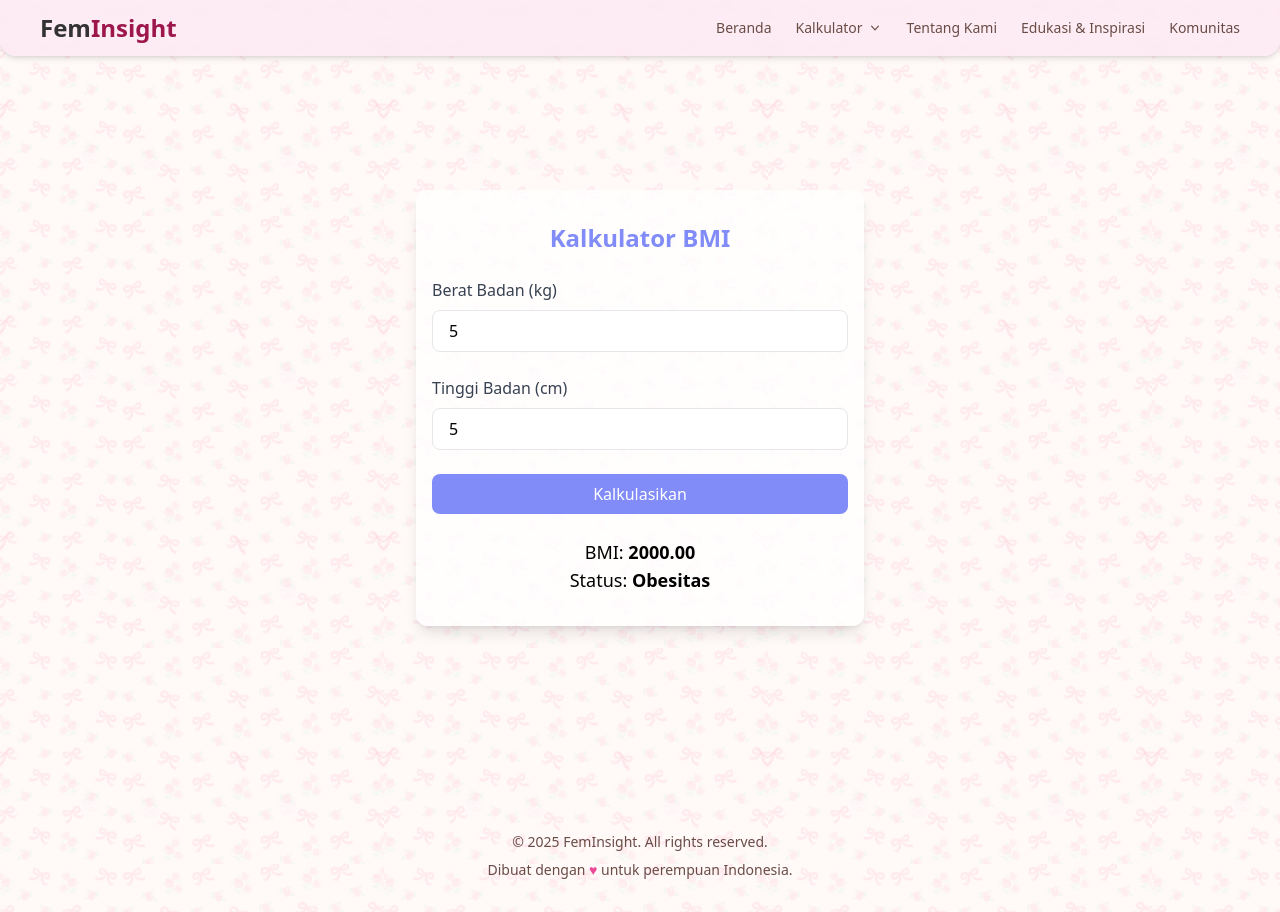
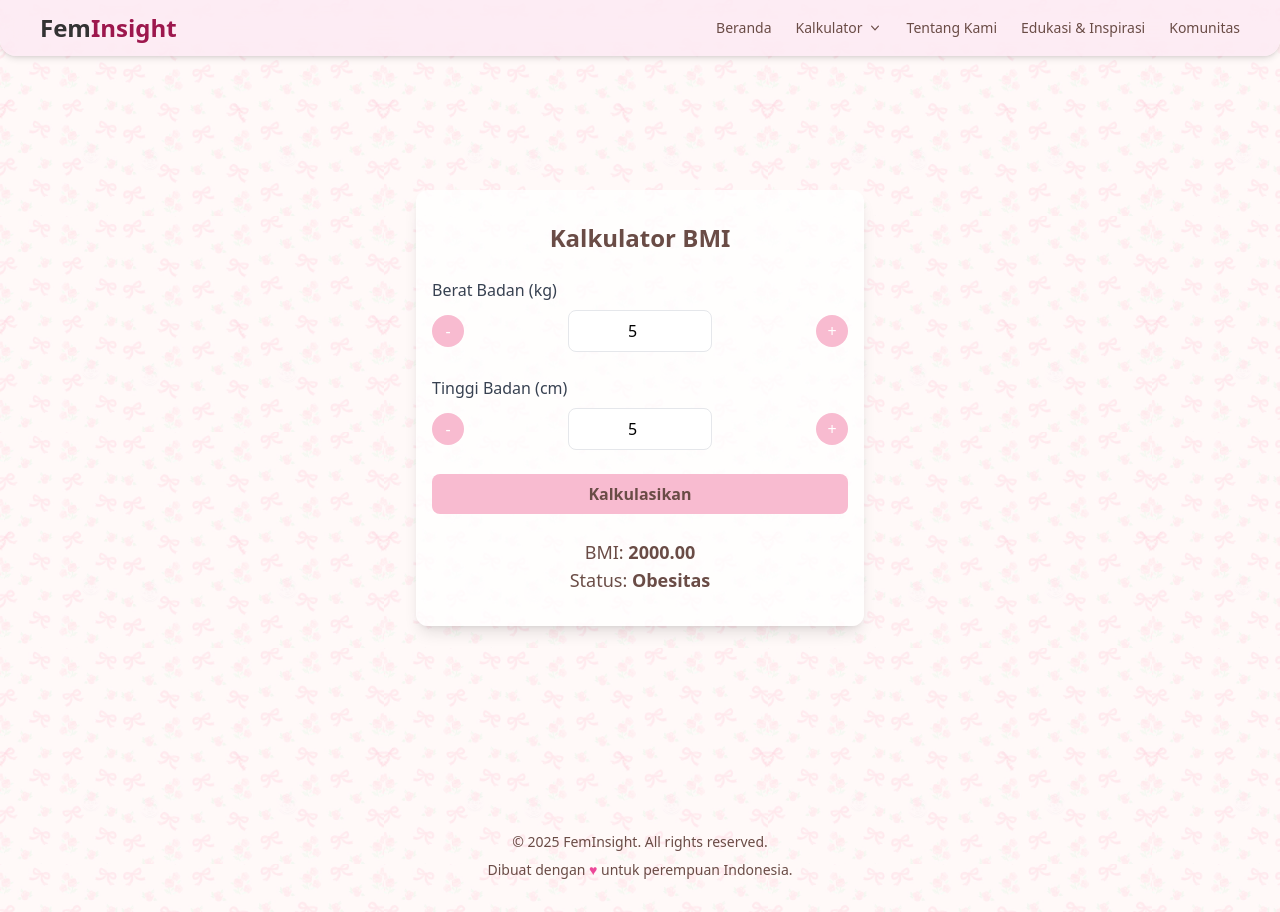
Before and after one commit to silviansi/feminsight, a Vue app: page /bmi in a window 1280 px wide. Both pictures are taken after typing "5", "5" into the empty fields and a click on the button "Kalkulasikan". Built offline with nearby package versions, Linux system fonts and the light colour scheme.

Commit message:
change theme to coquette

```diff
--- a/src/views/BMI.vue
+++ b/src/views/BMI.vue
@@ -3,26 +3,42 @@
 
       <!-- Konten -->
       <div class="relative z-10 text-center w-full max-w-md px-4 py-8 bg-white bg-opacity-80 rounded-xl shadow-lg mt-4">
-        <h1 class="text-xl sm:text-2xl font-bold text-indigo-400 mb-6">Kalkulator BMI</h1>
+        <h1 class="text-xl sm:text-2xl font-extrabold text-[#6a4c46] mb-6">Kalkulator BMI</h1>
         <!-- Form Kalkulator -->
         <form @submit.prevent="calculateBMI" class="space-y-6">
           <div class="flex flex-col items-start">
-            <label for="weight" class="block text-gray-700 font-medium mb-2">Berat Badan (kg)</label>
-            <input type="number" id="weight" v-model="weight" class="w-full text-sm sm:text-base px-3 sm:px-4 py-2 border rounded-lg focus:outline-none focus:ring-2 focus:ring-blue-500">
+            <label for="weight" class="block text-gray-700 font-base mb-2">Berat Badan (kg)</label>
+            <div class="flex items-center w-full justify-between">
+              <button type="button" @click="updateValue('weight', -1)" class="w-8 h-8 flex items-center justify-center bg-[#f8bbd0] text-white rounded-full hover:bg-[#f4a6c6] transition duration-300">
+                -
+              </button>
+              <input type="number" id="weight" v-model="weight" class="text-center w-36 px-4 py-2 border rounded-lg focus:outline-none focus:ring-2 focus:ring-blue-500">
+              <button type="button" @click="updateValue('weight', 1)" class="w-8 h-8 flex items-center justify-center bg-[#f8bbd0] text-white rounded-full hover:bg-[#f4a6c6] transition duration-300">
+                +
+              </button>
+            </div>
           </div>
           <div class="flex flex-col items-start">
-            <label for="height" class="block text-gray-700 font-medium mb-2">Tinggi Badan (cm)</label>
-            <input type="number" id="height" v-model="height" class="w-full text-sm sm:text-base px-3 sm:px-4 py-2 border rounded-lg focus:outline-none focus:ring-2 focus:ring-blue-500">
+            <label for="height" class="block text-gray-700 font-base mb-2">Tinggi Badan (cm)</label>
+            <div class="flex items-center w-full justify-between">
+              <button type="button" @click="updateValue('height', -1)" class="w-8 h-8 flex items-center justify-center bg-[#f8bbd0] text-white rounded-full hover:bg-[#f4a6c6] transition duration-300">
+                -
+              </button>
+              <input type="number" id="height" v-model="height" class="text-center w-36 px-4 py-2 border rounded-lg focus:outline-none focus:ring-2 focus:ring-blue-500">
+              <button type="button" @click="updateValue('height', 1)" class="w-8 h-8 flex items-center justify-center bg-[#f8bbd0] text-white rounded-full hover:bg-[#f4a6c6] transition duration-300">
+                +
+              </button>
             </div>
-          <button type="submit" class="w-full bg-indigo-400 text-white py-2 px-4 rounded-lg hover:bg-indigo-600">
+            </div>
+          <button type="submit" class="w-full bg-[#f8bbd0] text-[#6a4c46] font-semibold py-2 px-4 rounded-lg hover:bg-[#f4a6c6] transition duration-300">
               Kalkulasikan
           </button>
         </form>
 
         <!-- Hasil Kalkulasi -->
-        <div v-if="bmi" class="mt-4 sm:mt-6 text-center">
-          <p class="text-lg font-medium">BMI: <span class="font-bold">{{ bmi }}</span></p>
-          <p v-if="status" class="text-lg font-medium">Status: <span class="font-bold">{{ status }}</span></p>
+        <div v-if="bmi" class="mt-4 sm:mt-6 text-center text-[#6a4c46]">
+          <p class="text-lg font-base">BMI: <span class="font-bold">{{ bmi }}</span></p>
+          <p v-if="status" class="text-lg font-base">Status: <span class="font-bold">{{ status }}</span></p>
         </div>
       </div>
     </div>
@@ -40,6 +56,13 @@ export default {
     };
   },
     methods: {
+    updateValue(field, increment) {
+      if (field === 'weight') {
+        this.weight = Math.max(0, (this.weight || 0) + increment);
+      } else if (field === 'height') {
+        this.height = Math.max(0, (this.height || 0) + increment);
+      }
+    },
     calculateBMI() {
       this.errors = {}
       if (!this.weight) {
```
Lines whose indentation alone changed are shown as unchanged.
